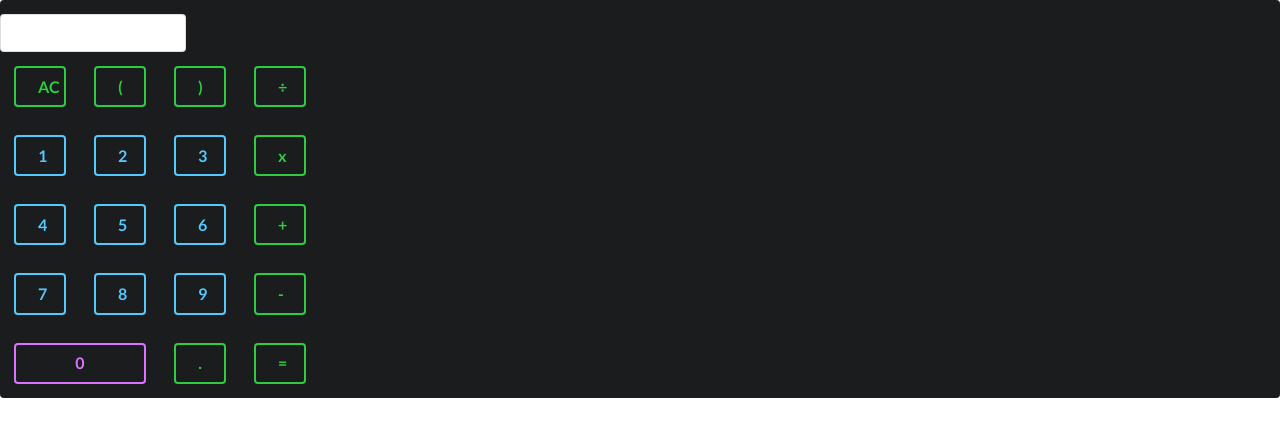
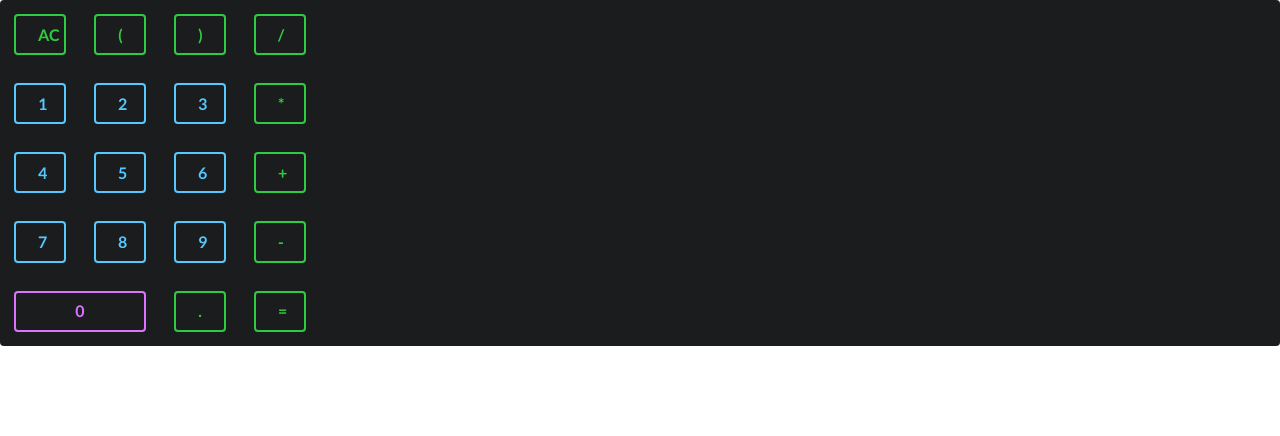
Before and after one commit to kkh1178/calculator, a React (Create React App) app: page / in a window 1280 px wide. Shown: the top 436 px of the page. Built offline with nearby package versions, Linux system fonts and the light colour scheme.

Commit message:
removed the input field in display

```diff
--- a/src/App.js
+++ b/src/App.js
@@ -43,17 +43,17 @@ const numbersAndChar = [
         value: 0
     },
     {
-        label: "+",
-        value: "/"
+        label: "+"
     },
     {
         label: "-"
     },
     {
-        label: "÷"
+        // label: "÷"
+        label: '/'
     },
     {
-        label: "x"
+        label: "*"
     },
     {
         label:"="
--- a/src/components/ButtonsGrid.js
+++ b/src/components/ButtonsGrid.js
@@ -1,10 +1,10 @@
 import React, {useState} from 'react';
-import Button from './Button';
 import Display from './Display';
 import {evaluate} from 'mathjs';
 
 const ButtonsGrid = ({numbers}) => {
-    // setting our piece of state (buttonValue) to null; setButtonValue is the function that will change our piece of state.
+
+    // setting the state to a blank array
     const [calculatorExpression, updateCalculatorExpression] = useState([]);
     const [errorMessage, setErrorMessage] = useState('');
 
@@ -12,38 +12,39 @@ const ButtonsGrid = ({numbers}) => {
     // rerenders the state
     const onTitleClick = (value) => {
         setErrorMessage(null);
+        // Using the equal button to run the math
         if (value === "=") {
             try {
-                updateCalculatorExpression([evaluate(calculatorExpression.join(" "))]);
+                // creating the mathematical expression
+                // console.log(calculatorExpression.join(""));
+                updateCalculatorExpression([evaluate(calculatorExpression.join(""))]);
             } catch (error) {
+                // if the user enters something incorrectly, show an error message and then
+                // reset the state to blank
                 setErrorMessage(`${calculatorExpression.join(" ")} is not a valid expression`)
-                updateCalculatorExpression([])
+                updateCalculatorExpression([]);
             }
+            // delete the expression
         } else if (value==="AC") {
             updateCalculatorExpression([])
         } else {
             updateCalculatorExpression([...calculatorExpression, value]);
         }
-        console.log(`Clicked on me ${value}`, calculatorExpression)
+        // console.log(`Clicked on me ${value}`, calculatorExpression)
     }
 
     const gridBuild = (numbers) => {
 
-
         // interating through the numbers array and returning the button color based on value.
         const calculator = numbers.map((number) => {
-            // console.log(number)
             if (number.value > 0) {
                 return (
                     <div key={number.value} className="one wide column">
                         <div
                             className="large fluid ui inverted blue button"
-                            // onClick={()=>{onSelectedChange(number.value)}}
-                            // onClick={()=> console.log(`Clicked on me ${number.label}`)}
                             onClick={()=>onTitleClick(number.label)}
                             >
                             {number.label}
-                            {/* <Button buttonValue={number.label}></Button> */}
                         </div>
                     </div>
 
@@ -54,12 +55,9 @@ const ButtonsGrid = ({numbers}) => {
                     <div key={number.value} className="two wide column">
                         <div
                             className="large fluid ui inverted purple button"
-                            // onClick={()=>{onSelectedChange(number.value)}}
-                            // onClick={()=> console.log(`Clicked on me ${number.label}`)}
                             onClick={()=>onTitleClick(number.label)}
                             >
                             {number.label}
-                            {/* <Button buttonValue={number.label}></Button> */}
                         </div>
                     </div>
 
@@ -69,12 +67,9 @@ const ButtonsGrid = ({numbers}) => {
                     <div className="one wide column">
                         <div
                             className="large fluid ui inverted green button"
-                            // onClick={()=>{onSelectedChange(number.value)}}
-                            // onClick={()=> console.log(`Clicked on me ${number.label}`)}
                             onClick={()=>onTitleClick(number.label)}
                             >
                             {number.label}
-                            {/* <Button buttonValue={number.label}></Button> */}
                         </div>
                     </div>
                 )
@@ -86,7 +81,6 @@ const ButtonsGrid = ({numbers}) => {
 
     return (
         <div className="ui grid">
-            {/* <h1>{calculatorExpression}</h1> */}
             <Display calculatorExpression={calculatorExpression}></Display>
             {errorMessage ? errorMessage: ""}
             <div className="row">
--- a/src/components/Display.js
+++ b/src/components/Display.js
@@ -7,10 +7,9 @@ const Display = ({calculatorExpression}) => {
     return (
         <div className="ui grid">
             <div className="row">
-                <div className="container">
-                    <div class="ui input">
-                        <input type="text" value={calculatorExpression.join(" ")}/>
-                    </div>
+                <div className="display">
+                        {/* <input type="text" placeholder="0" value={calculatorExpression.join(" ")}/> */}
+                    <div placeholder="0">{calculatorExpression.join(" ")}</div>
                 </div>
             </div>
         </div>
```
